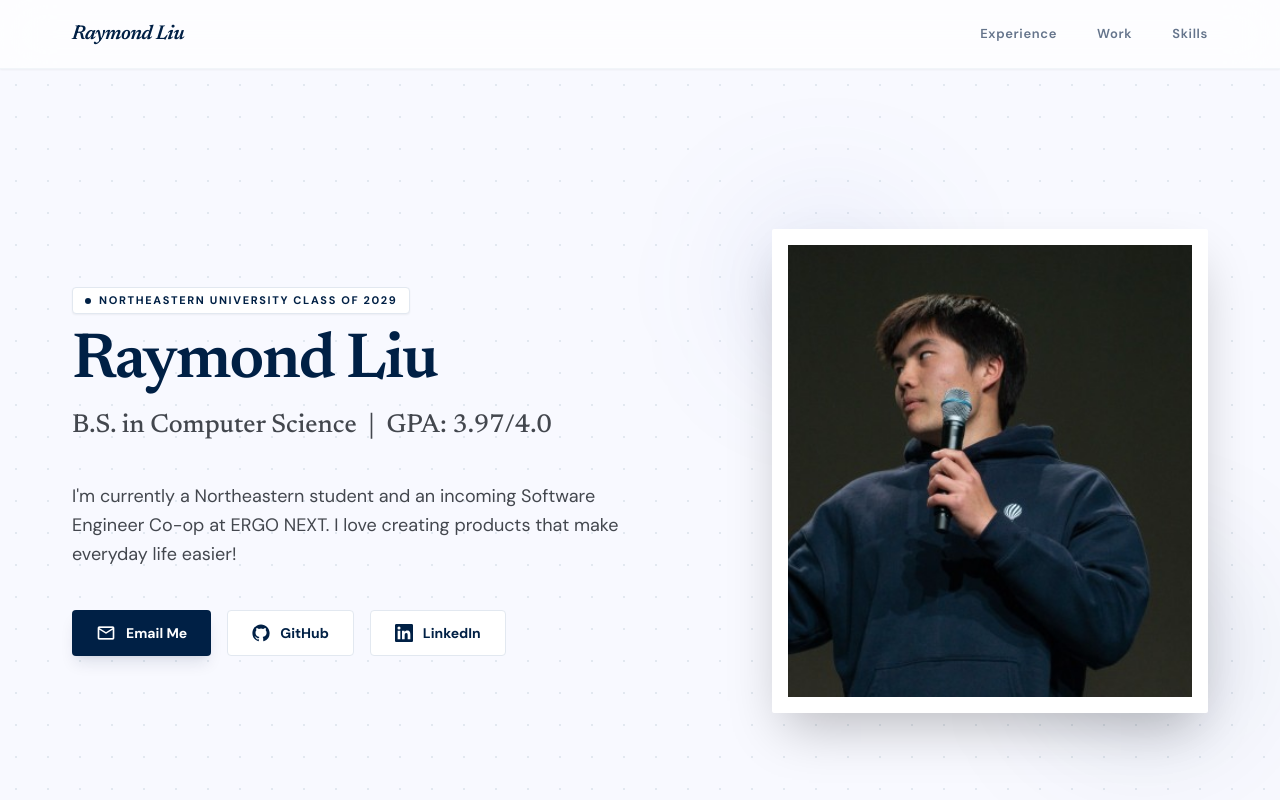
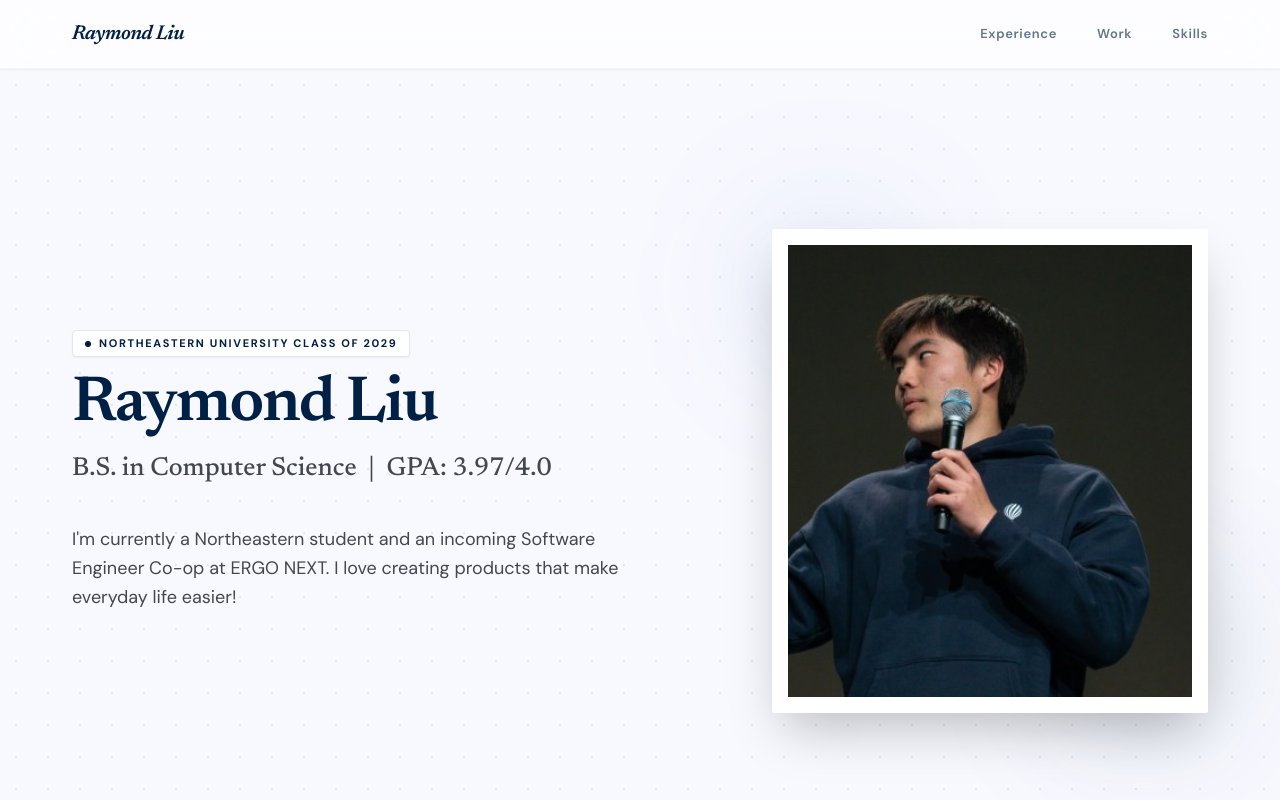
Before and after one commit to raydl18/personal-website, a React (Vite) app: page / in a window 1280 px wide. Shown: the top 800 px of the page. Built offline with nearby package versions, Linux system fonts and the light colour scheme.

Commit message:
updating job search status and moved the links to bottom

```diff
--- a/src/sections/Contact.jsx
+++ b/src/sections/Contact.jsx
@@ -1,4 +1,20 @@
 import Reveal from '../components/Reveal';
+
+function GitHubIcon(props) {
+  return (
+    <svg viewBox="0 0 24 24" fill="currentColor" aria-hidden="true" {...props}>
+      <path d="M12 .5C5.73.5.5 5.73.5 12a11.5 11.5 0 0 0 7.86 10.92c.58.1.79-.25.79-.56v-2c-3.2.7-3.88-1.37-3.88-1.37-.53-1.34-1.28-1.7-1.28-1.7-1.05-.72.08-.7.08-.7 1.16.08 1.77 1.19 1.77 1.19 1.03 1.77 2.7 1.26 3.36.96.1-.75.4-1.26.73-1.55-2.56-.29-5.25-1.28-5.25-5.7 0-1.26.45-2.29 1.19-3.1-.12-.29-.52-1.46.11-3.05 0 0 .97-.31 3.18 1.18a11 11 0 0 1 5.8 0c2.2-1.49 3.17-1.18 3.17-1.18.63 1.59.23 2.76.11 3.05.74.81 1.19 1.84 1.19 3.1 0 4.43-2.69 5.41-5.26 5.69.41.36.78 1.06.78 2.14v3.17c0 .31.21.67.8.56A11.5 11.5 0 0 0 23.5 12C23.5 5.73 18.27.5 12 .5Z" />
+    </svg>
+  );
+}
+
+function LinkedInIcon(props) {
+  return (
+    <svg viewBox="0 0 24 24" fill="currentColor" aria-hidden="true" {...props}>
+      <path d="M20.45 20.45h-3.56v-5.57c0-1.33-.02-3.04-1.85-3.04-1.85 0-2.14 1.45-2.14 2.94v5.67H9.35V9h3.42v1.56h.05c.48-.9 1.64-1.85 3.37-1.85 3.6 0 4.27 2.37 4.27 5.46v6.28ZM5.34 7.43a2.06 2.06 0 1 1 0-4.13 2.06 2.06 0 0 1 0 4.13ZM7.12 20.45H3.55V9h3.57v11.45ZM22.22 0H1.77C.8 0 0 .77 0 1.72v20.55C0 23.23.8 24 1.77 24h20.45c.98 0 1.78-.77 1.78-1.73V1.72C24 .77 23.2 0 22.22 0Z" />
+    </svg>
+  );
+}
 
 export default function Contact() {
   return (
@@ -10,38 +26,32 @@ export default function Contact() {
           Inquiries
         </span>
         <h2 className="font-newsreader italic font-semibold text-5xl md:text-6xl mt-8 leading-tight tracking-tight">
-          Let&apos;s build together.
+          Let&apos;s connect.
         </h2>
-        <p className="font-dmsans text-lg text-slate-300 mt-8 md:mt-10 max-w-2xl mx-auto leading-relaxed">
-          I&apos;m currently seeking Spring Co-op and Summer Internship opportunities for 2027. Let&apos;s connect
-          if you&apos;re looking for a developer who values precision and impact.
-        </p>
-
-        <div className="mt-12 md:mt-16">
+        <div className="mt-12 md:mt-16 flex flex-wrap justify-center gap-4">
           <a
             href="mailto:liu.raymon@northeastern.edu"
-            className="inline-flex items-center justify-center gap-3 px-8 md:px-10 py-5 bg-white text-primary font-dmsans font-bold text-lg md:text-xl rounded-sm hover:shadow-[0_20px_50px_rgba(255,255,255,0.15)] transition-all hover-lift"
+            className="inline-flex items-center gap-2.5 px-6 py-3 bg-white text-primary font-dmsans font-bold text-sm rounded hover:bg-slate-100 transition-all shadow-lg shadow-black/10 active:translate-y-px"
           >
-            <span className="material-symbols-outlined text-2xl" aria-hidden="true">mail</span>
-            liu.raymon@northeastern.edu
+            <span className="material-symbols-outlined text-[20px]" aria-hidden="true">mail</span>
+            Email Me
           </a>
-        </div>
-
-        <div className="mt-12 flex justify-center gap-10 text-white/60">
           <a
             href="https://github.com/raydl18"
             target="_blank"
             rel="noreferrer"
-            className="font-dmsans text-xs font-bold tracking-widest uppercase hover:text-white transition-colors"
+            className="inline-flex items-center gap-2.5 px-6 py-3 border border-white/30 text-white font-dmsans font-bold text-sm rounded hover:bg-white/10 hover:border-white/50 transition-all active:translate-y-px"
           >
+            <GitHubIcon className="w-[18px] h-[18px]" />
             GitHub
           </a>
           <a
             href="https://linkedin.com/in/raymond-liu18"
             target="_blank"
             rel="noreferrer"
-            className="font-dmsans text-xs font-bold tracking-widest uppercase hover:text-white transition-colors"
+            className="inline-flex items-center gap-2.5 px-6 py-3 border border-white/30 text-white font-dmsans font-bold text-sm rounded hover:bg-white/10 hover:border-white/50 transition-all active:translate-y-px"
           >
+            <LinkedInIcon className="w-[18px] h-[18px]" />
             LinkedIn
           </a>
         </div>
--- a/src/sections/Hero.jsx
+++ b/src/sections/Hero.jsx
@@ -1,21 +1,5 @@
 import { useEffect, useRef } from 'react';
 import profilePhoto from '../assets/linkedin-headshot.jpeg';
-
-function GitHubIcon(props) {
-  return (
-    <svg viewBox="0 0 24 24" fill="currentColor" aria-hidden="true" {...props}>
-      <path d="M12 .5C5.73.5.5 5.73.5 12a11.5 11.5 0 0 0 7.86 10.92c.58.1.79-.25.79-.56v-2c-3.2.7-3.88-1.37-3.88-1.37-.53-1.34-1.28-1.7-1.28-1.7-1.05-.72.08-.7.08-.7 1.16.08 1.77 1.19 1.77 1.19 1.03 1.77 2.7 1.26 3.36.96.1-.75.4-1.26.73-1.55-2.56-.29-5.25-1.28-5.25-5.7 0-1.26.45-2.29 1.19-3.1-.12-.29-.52-1.46.11-3.05 0 0 .97-.31 3.18 1.18a11 11 0 0 1 5.8 0c2.2-1.49 3.17-1.18 3.17-1.18.63 1.59.23 2.76.11 3.05.74.81 1.19 1.84 1.19 3.1 0 4.43-2.69 5.41-5.26 5.69.41.36.78 1.06.78 2.14v3.17c0 .31.21.67.8.56A11.5 11.5 0 0 0 23.5 12C23.5 5.73 18.27.5 12 .5Z" />
-    </svg>
-  );
-}
-
-function LinkedInIcon(props) {
-  return (
-    <svg viewBox="0 0 24 24" fill="currentColor" aria-hidden="true" {...props}>
-      <path d="M20.45 20.45h-3.56v-5.57c0-1.33-.02-3.04-1.85-3.04-1.85 0-2.14 1.45-2.14 2.94v5.67H9.35V9h3.42v1.56h.05c.48-.9 1.64-1.85 3.37-1.85 3.6 0 4.27 2.37 4.27 5.46v6.28ZM5.34 7.43a2.06 2.06 0 1 1 0-4.13 2.06 2.06 0 0 1 0 4.13ZM7.12 20.45H3.55V9h3.57v11.45ZM22.22 0H1.77C.8 0 0 .77 0 1.72v20.55C0 23.23.8 24 1.77 24h20.45c.98 0 1.78-.77 1.78-1.73V1.72C24 .77 23.2 0 22.22 0Z" />
-    </svg>
-  );
-}
 
 export default function Hero() {
   const ref = useRef(null);
@@ -53,34 +37,6 @@ export default function Hero() {
             <p className="font-dmsans text-lg text-on-surface-variant max-w-xl leading-relaxed">
               I'm currently a Northeastern student and an incoming Software Engineer Co-op at ERGO NEXT. I love creating products that make everyday life easier!
             </p>
-
-            <div className="flex flex-wrap gap-4">
-              <a
-                href="mailto:liu.raymon@northeastern.edu"
-                className="inline-flex items-center gap-2.5 px-6 py-3 bg-primary text-white font-dmsans font-bold text-sm rounded hover:bg-slate-800 transition-all shadow-lg shadow-primary/10 active:translate-y-px"
-              >
-                <span className="material-symbols-outlined text-[20px]" aria-hidden="true">mail</span>
-                Email Me
-              </a>
-              <a
-                href="https://github.com/raydl18"
-                target="_blank"
-                rel="noreferrer"
-                className="inline-flex items-center gap-2.5 px-6 py-3 border border-slate-200 bg-white text-primary font-dmsans font-bold text-sm rounded hover:bg-slate-50 hover:border-slate-300 transition-all active:translate-y-px"
-              >
-                <GitHubIcon className="w-[18px] h-[18px]" />
-                GitHub
-              </a>
-              <a
-                href="https://linkedin.com/in/raymond-liu18"
-                target="_blank"
-                rel="noreferrer"
-                className="inline-flex items-center gap-2.5 px-6 py-3 border border-slate-200 bg-white text-primary font-dmsans font-bold text-sm rounded hover:bg-slate-50 hover:border-slate-300 transition-all active:translate-y-px"
-              >
-                <LinkedInIcon className="w-[18px] h-[18px]" />
-                LinkedIn
-              </a>
-            </div>
           </div>
 
           {/* Right: framed portrait */}
```
